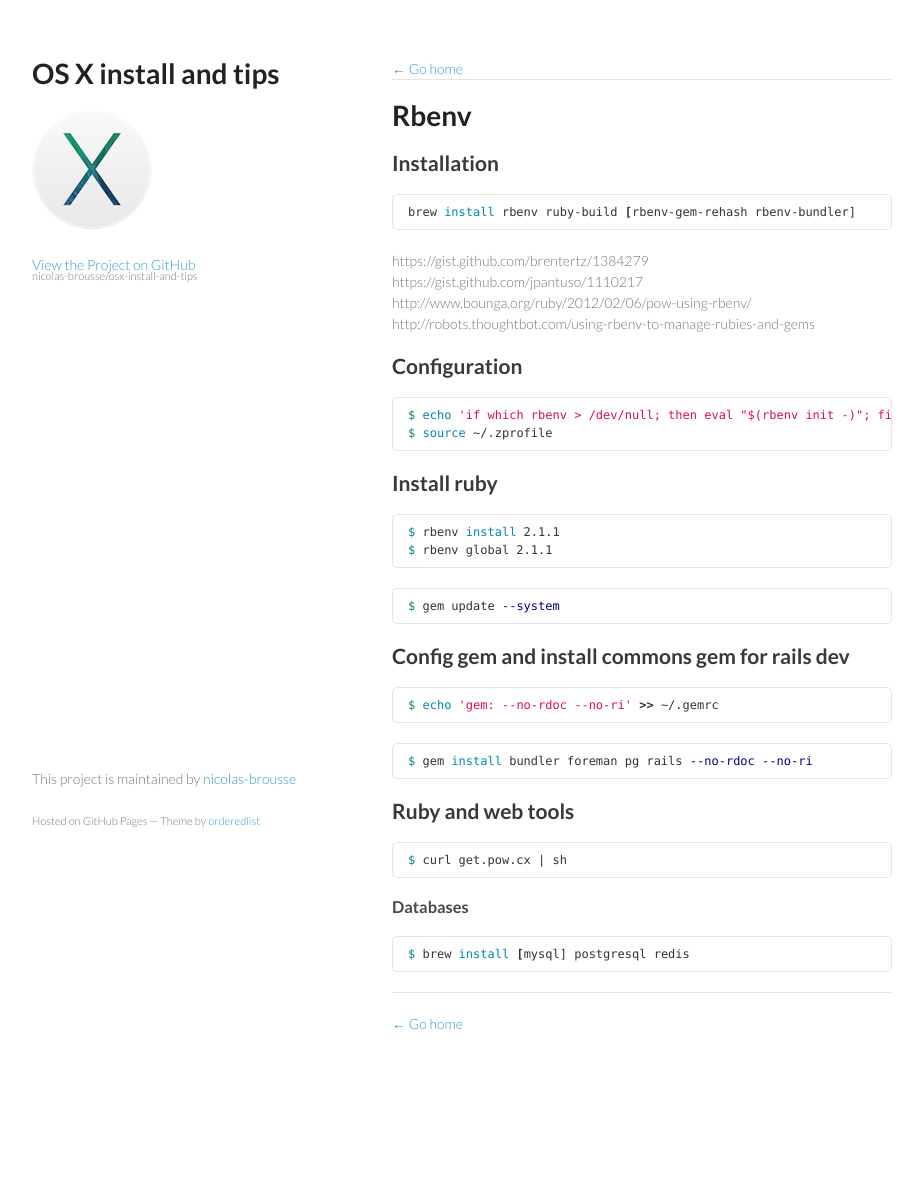
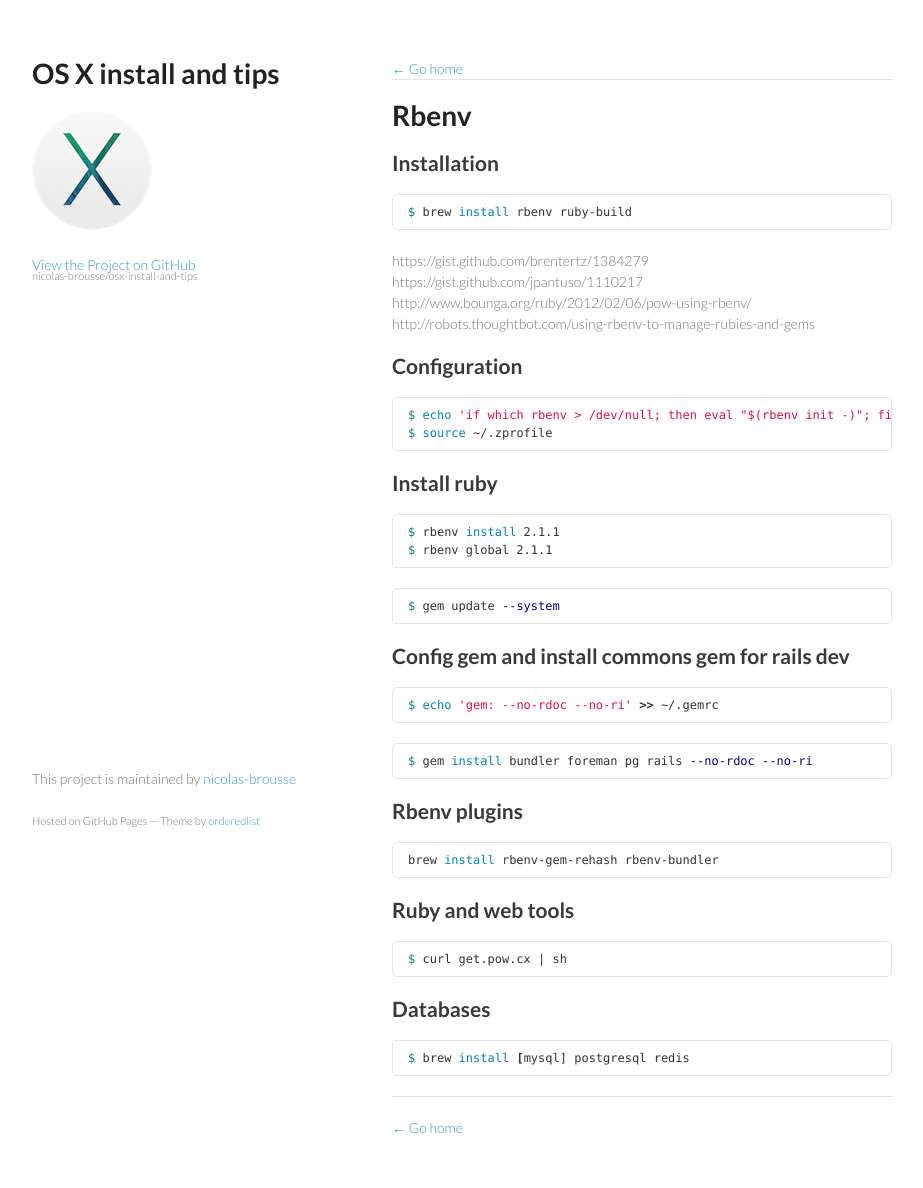
Before and after one commit to nicolas-brousse/osx-install-and-tips, a Jekyll site: the page built from pages/installation/rbenv.md, in a window 1280 px wide. Shown: the whole page, without its empty margins (178-1101 px from the left). Built offline with Jekyll 4.4.1, drawn with Linux system fonts in a browser that asks for light colours; Markdown is read by kramdown in place of the engine named in the settings; before the commit the page ends 1084 px from its top, so only the background shows below that.

Commit message:
Update rbenv.md

````diff
--- a/pages/installation/rbenv.md
+++ b/pages/installation/rbenv.md
@@ -44,13 +44,19 @@
 $ gem install bundler foreman pg rails --no-rdoc --no-ri
 ```
 
+## Rbenv plugins
+
+```bash
+brew install rbenv-gem-rehash rbenv-bundler
+```
+
 ## Ruby and web tools
 
 ```bash
 $ curl get.pow.cx | sh
 ```
 
-### Databases
+## Databases
 
 ```bash
 $ brew install [mysql] postgresql redis
````
Also changed, not shown: other parts of pages/installation/rbenv.md (+1 -1 lines).
